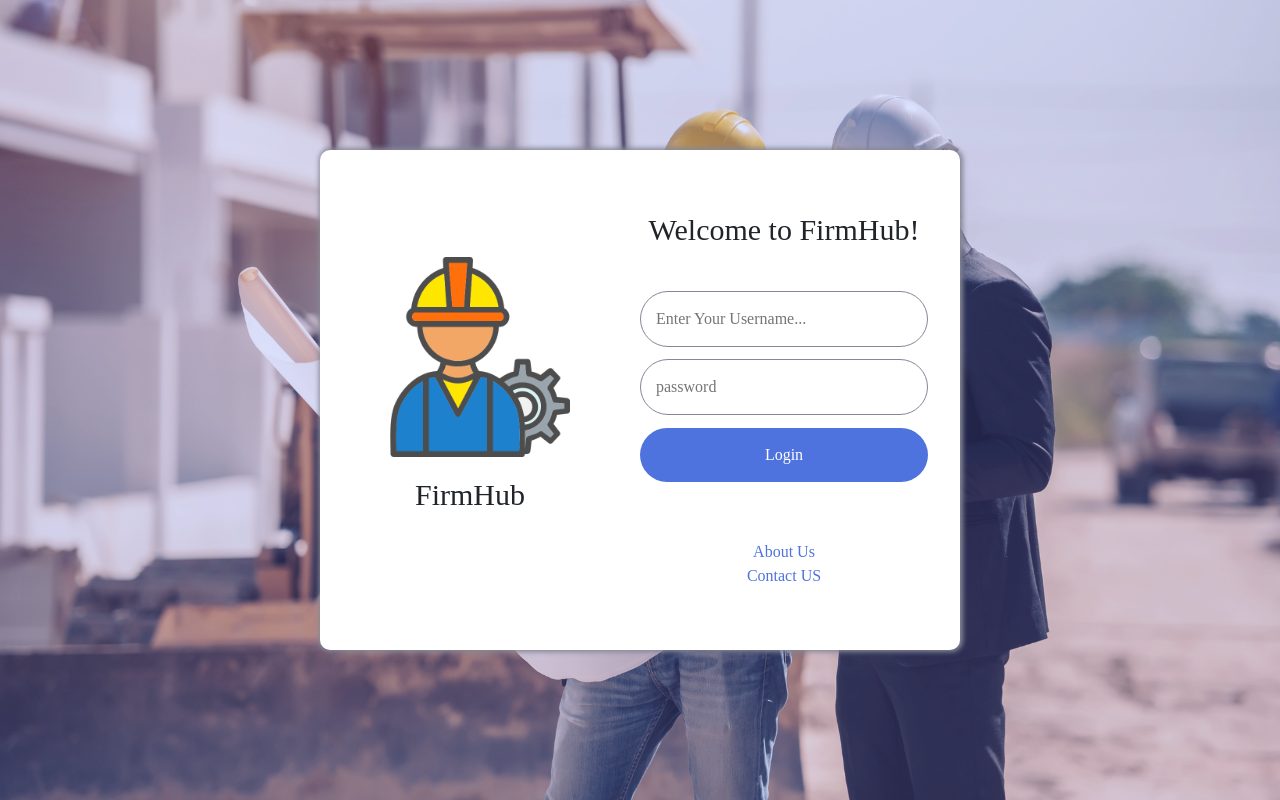
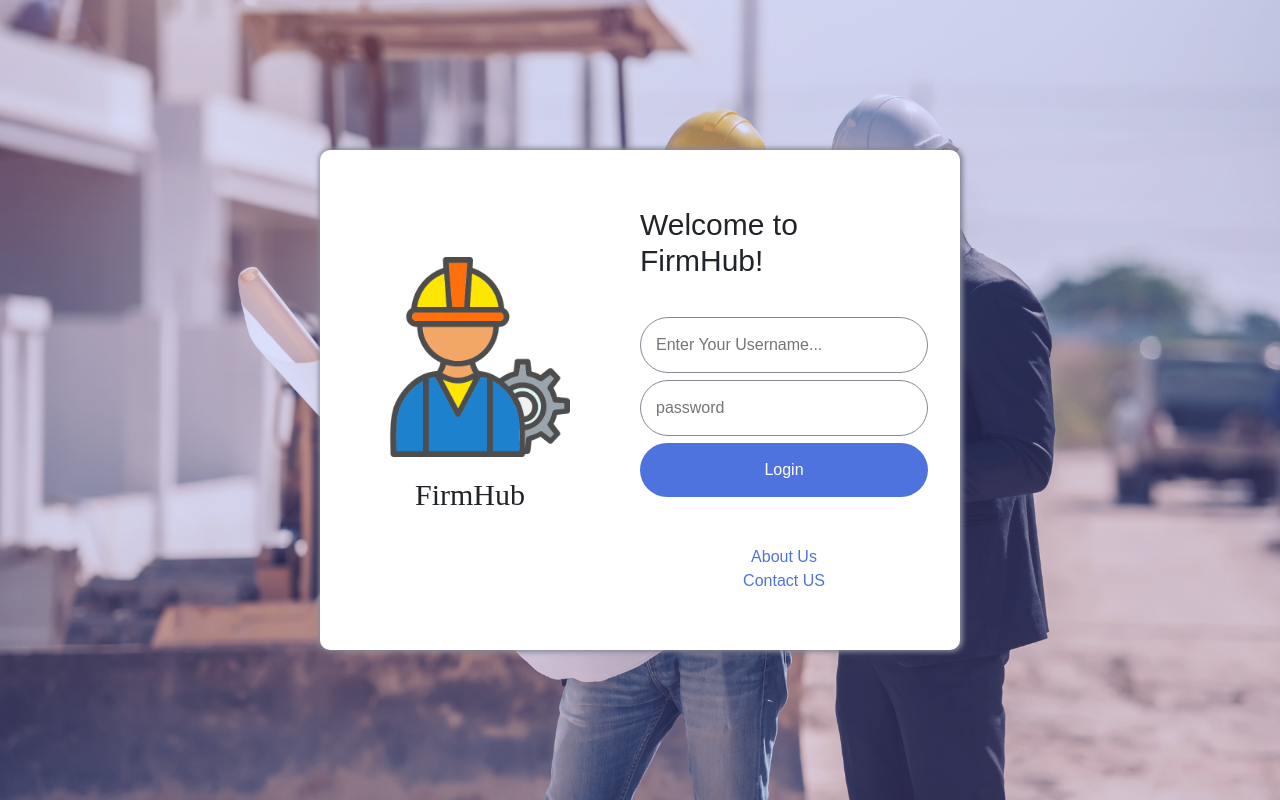
Before and after one commit to Zughayyar/Python_Project_MyPMS, a Django app: page / in a window 1280 px wide. Run offline with Django 5.2, Linux system fonts and the light colour scheme; some libraries are stand-ins or nearby versions.

```diff
--- a/_python_project_mypms/admin_mypms/static/css/style.css
+++ b/_python_project_mypms/admin_mypms/static/css/style.css
@@ -9,7 +9,7 @@
     padding: 0;
     margin: 0;
     box-sizing: border-box;
-    font-family: "Poppins";
+    font-family: "Poppins",sans-serif;
     transition: all 0.2s ease-in-out;
 
 }
--- a/_python_project_mypms/admin_mypms/templates/login.html
+++ b/_python_project_mypms/admin_mypms/templates/login.html
@@ -6,6 +6,7 @@
     <link rel="preconnect" href="https://fonts.googleapis.com">
 <link rel="preconnect" href="https://fonts.gstatic.com" crossorigin>
     <title>Welcome to FirmHub</title>
+
     {% load static%}
     <link rel="stylesheet" href="{% static 'css/bootstrap/bootstrap.css' %}">
     <link rel="stylesheet" href="{% static 'css/style.css' %}">
--- a/_python_project_mypms/admin_mypms/templates/report.html
+++ b/_python_project_mypms/admin_mypms/templates/report.html
@@ -181,7 +181,7 @@
         integrity="sha384-ENjdO4Dr2bkBIFxQpeoTz1HIcje39Wm4jDKdf19U8gI4ddQ3GYNS7NTKfAdVQSZe"
         crossorigin="anonymous"></script>
 
-
+    <script src="{% static 'js/script.js' %}" ></script>
     <script src="{% static 'js/bootstrap.js' %}" ></script>
 </body>
 
--- a/_python_project_mypms/admin_mypms/templates/view_clients.html
+++ b/_python_project_mypms/admin_mypms/templates/view_clients.html
@@ -143,5 +143,6 @@
 
 
     <script src="{% static 'js/bootstrap.js' %}" ></script>
+    <script src="{% static 'js/script.js' %}" ></script>
 </body>
 </html>
```
